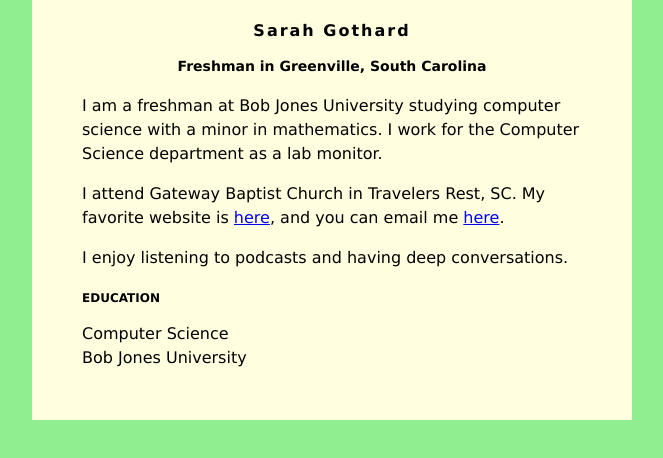
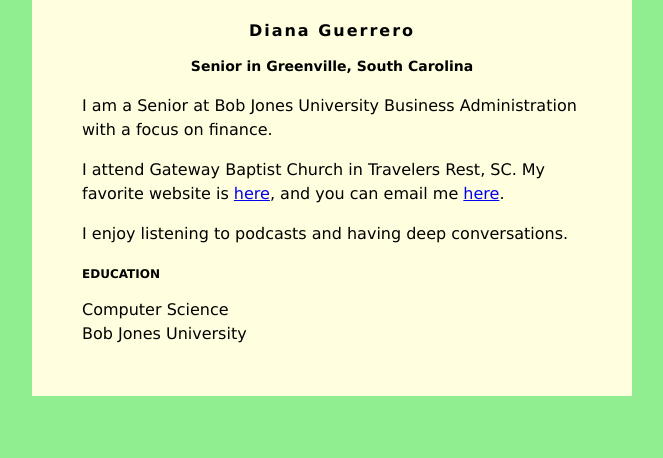
Before and after one commit to guerrerordiana/guerrerordiana.github.io, a plain HTML site: page index.html in a window 1280 px wide. Shown: the whole page, without its empty margins (308-971 px from the left). Drawn offline with Linux system fonts and the light colour scheme.

Commit message:
Update index.html

```diff
--- a/index.html
+++ b/index.html
@@ -30,11 +30,10 @@ h3 {
 </head>
 <body>
     <div id="content">
-        <h1>Sarah Gothard</h1>
-        <h2>Freshman in Greenville, South Carolina</h2>
+        <h1>Diana Guerrero</h1>
+        <h2>Senior in Greenville, South Carolina</h2>
 
-         <p>I am a freshman at Bob Jones University studying computer science with a minor in
-            mathematics. I work for the Computer Science department as a lab monitor.</p>
+         <p>I am a Senior at Bob Jones University Business Administration with a focus on finance.</p>
          <p>
             I attend Gateway Baptist Church in Travelers Rest, SC. My favorite website is
             <a href="https://mobilehymns.org/">here</a>, and you can email me
```
